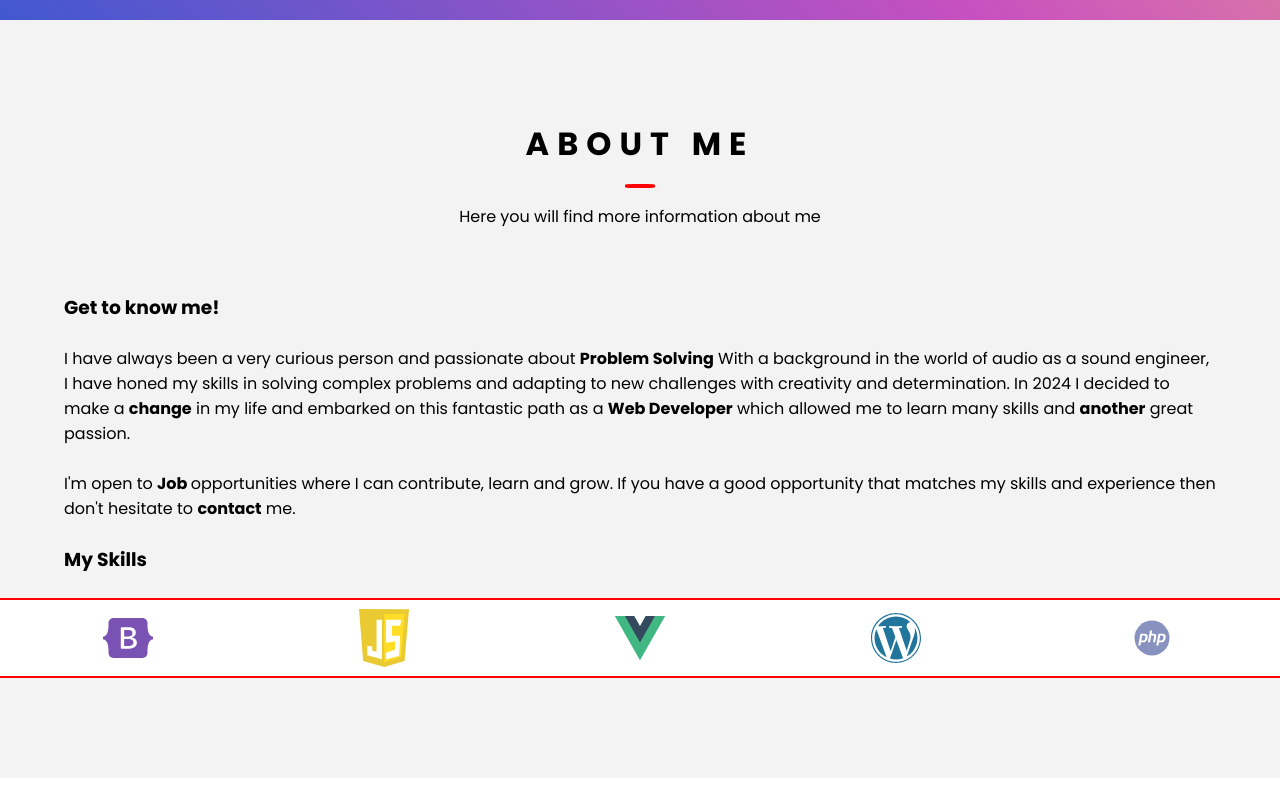
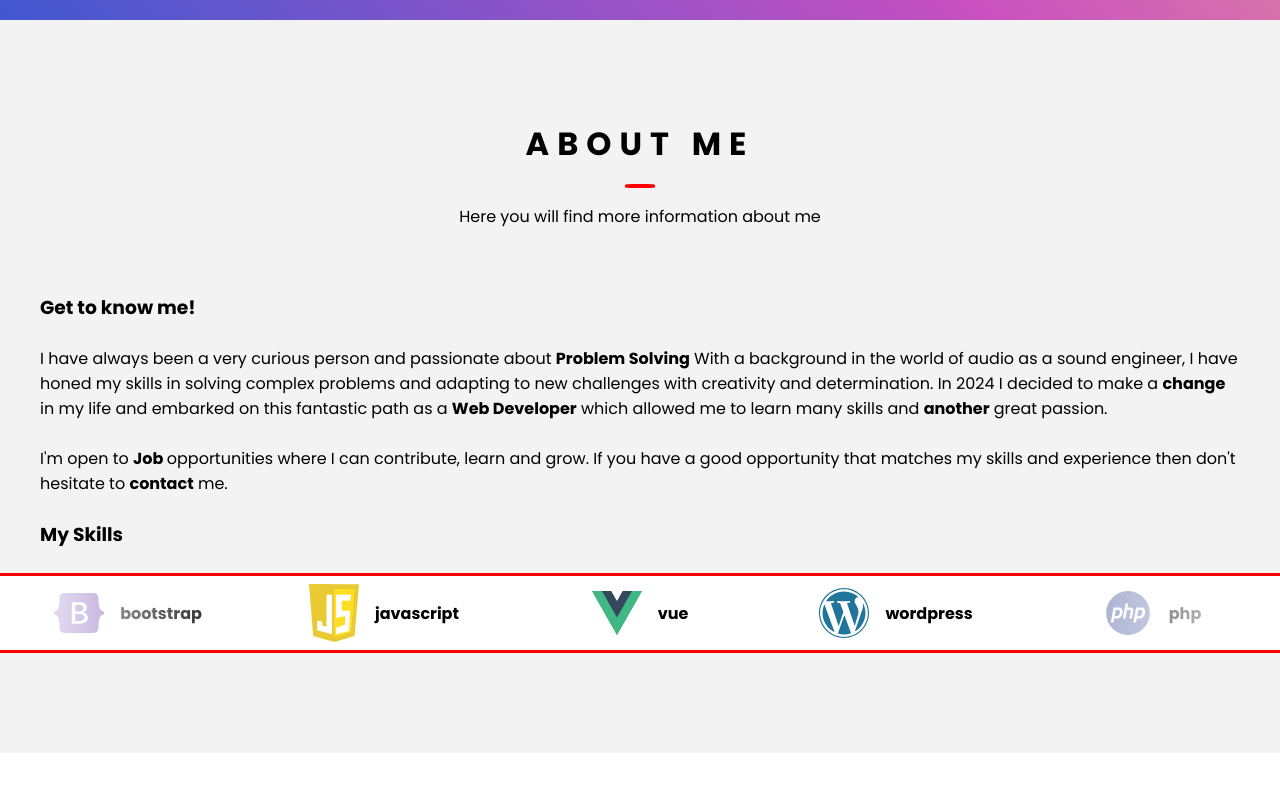
Before and after one commit to fraberret/vite-boolfolio, a Vue app: page /projects in a window 1280 px wide. Shown: the part 780-1580 px from the top of the page. Built offline with nearby package versions, Linux system fonts and the light colour scheme.

Commit message:
fix and clean

```diff
--- a/src/App.vue
+++ b/src/App.vue
@@ -1,29 +1,19 @@
 <script>
-
 import AppHeader from './components/AppHeader.vue'
 import AppFooter from './components/AppFooter.vue'
 import AppHome from './views/AppHome.vue';
-
 export default {
   name: 'App',
-
   components: {
     AppHeader,
     AppHome,
     AppFooter
   }
-
 }
 </script>
 
 <template>
-
   <AppHeader></AppHeader>
-
   <AppHome></AppHome>
-
   <AppFooter></AppFooter>
-
 </template>
-
-<style></style>
--- a/src/components/AppContacts.vue
+++ b/src/components/AppContacts.vue
@@ -23,7 +23,7 @@ export default {
 
                     <!-- Contacts Button -->
                     <div class="button">
-                        <a>Send Me an Email</a>
+                        <a href="mailto:f.berretta02@gmail.com">Send Me an Email</a>
                     </div>
 
                     <p>Or</p>
@@ -42,13 +42,3 @@ export default {
         </div>
     </div>
 </template>
-
-
-
-<style>
-
-
-
-
-
-</style>
--- a/src/components/AppSkills.vue
+++ b/src/components/AppSkills.vue
@@ -5,7 +5,6 @@ export default {
 
     data() {
         return {
-
             skills: [
                 {
                     'name': 'html',
@@ -66,7 +65,6 @@ export default {
                 autoAlpha: 1
             })
             wrapper.forEach((logo, i) => {
-
                 gsap.set(logo, { xPercent: 100 * i });
             });
             if (wrapper.length > 5) {
@@ -99,6 +97,7 @@ export default {
             <div v-for="skill in skills" class="wrapper" ref="logoWrapper">
                 <div class="logo">
                     <img :src=skill.image :alt="skill.name + ' logo'">
+                    <h4>{{ skill.name }}</h4>
                 </div>
             </div>
         </div>
--- a/src/style.css
+++ b/src/style.css
@@ -226,6 +226,7 @@ header {
         list-style: none;
         height: 0;
         opacity: 0;
+
         & a {
             display: block;
             width: 100%;
@@ -311,18 +312,35 @@ main {
                 background-color: #fff;
                 width: 100%;
                 height: 80px;
-                border-top: 2px solid red;
-                border-bottom: 2px solid red;
+                border-top: 3px solid red;
+                border-bottom: 3px solid red;
                 position: relative;
                 display: flex;
                 align-items: center;
                 overflow: hidden;
             }
 
+            .skills-container::before,
+            .skills-container::after {
+                content: '';
+                position: absolute;
+                top: 0;
+                width: 20%;
+                height: 100%;
+                background: linear-gradient(to right, rgb(255, 255, 255), transparent);
+                z-index: 1;
+            }
+
+            .skills-container::after {
+                right: 0;
+                left: auto;
+                background: linear-gradient(to left, rgb(255, 255, 255), transparent);
+            }
+
             & .wrapper {
                 display: flex;
                 align-items: center;
-                width: 20%;
+                width: 35%;
                 height: 100%;
                 position: absolute;
                 top: 0;
@@ -342,6 +360,7 @@ main {
                         width: 50px;
                         height: auto;
                         display: block;
+                        margin-right: 1rem;
                     }
                 }
             }
@@ -463,6 +482,11 @@ footer {
         display: block !important;
     }
 
+    .wrapper {
+        width: 25% !important;
+
+    }
+
 }
 
 @media (min-width: 992px) {
@@ -479,6 +503,11 @@ footer {
         flex-direction: column;
         justify-content: center;
     }
+
+    .wrapper {
+        width: 20% !important;
+
+    }
 }
 
 @media (min-width: 1200px) {
@@ -494,13 +523,13 @@ footer {
     }
 
     .main_logo {
-        width: 50px !important;
+        width: 40px !important;
         margin-right: 1rem !important;
     }
 
     .container,
     .container_m {
-        max-width: 1200px;
+        width: 1200px;
     }
 
 
@@ -522,3 +551,59 @@ footer {
         padding: 100px 0 !important;
     }
 }
+
+@media (min-width: 1800px) {
+
+    .main_menu {
+        width: 90%;
+        margin: auto;
+        padding: 1rem 0 !important;
+    }
+
+    .up-menu {
+        gap: 3rem !important;
+    }
+
+    .main_logo {
+        width: 50px !important;
+        margin-right: 1rem !important;
+    }
+
+    .container,
+    .container_m {
+        width: 1400px;
+    }
+
+
+    .jumbotron_info {
+        font-size: 22px;
+    }
+
+    .jumbotron_content {
+        max-width: 1200px;
+
+        & h1 {
+            font-size: 3rem;
+        }
+    }
+
+    .aboutme,
+    .projects,
+    .contacts {
+        padding: 110px 0 !important;
+    }
+
+    .skills-container {
+        height: 100px !important;
+    }
+
+    .wrapper {
+        width: 15% !important;
+
+    }
+
+    .logo img {
+        width: 70px !important;
+    }
+
+}
```
Also changed, not shown: src/components/AppHeader.vue (+22 -23 lines), src/views/AppHome.vue (+0 -15 lines), public/images/logo-php.svg.
